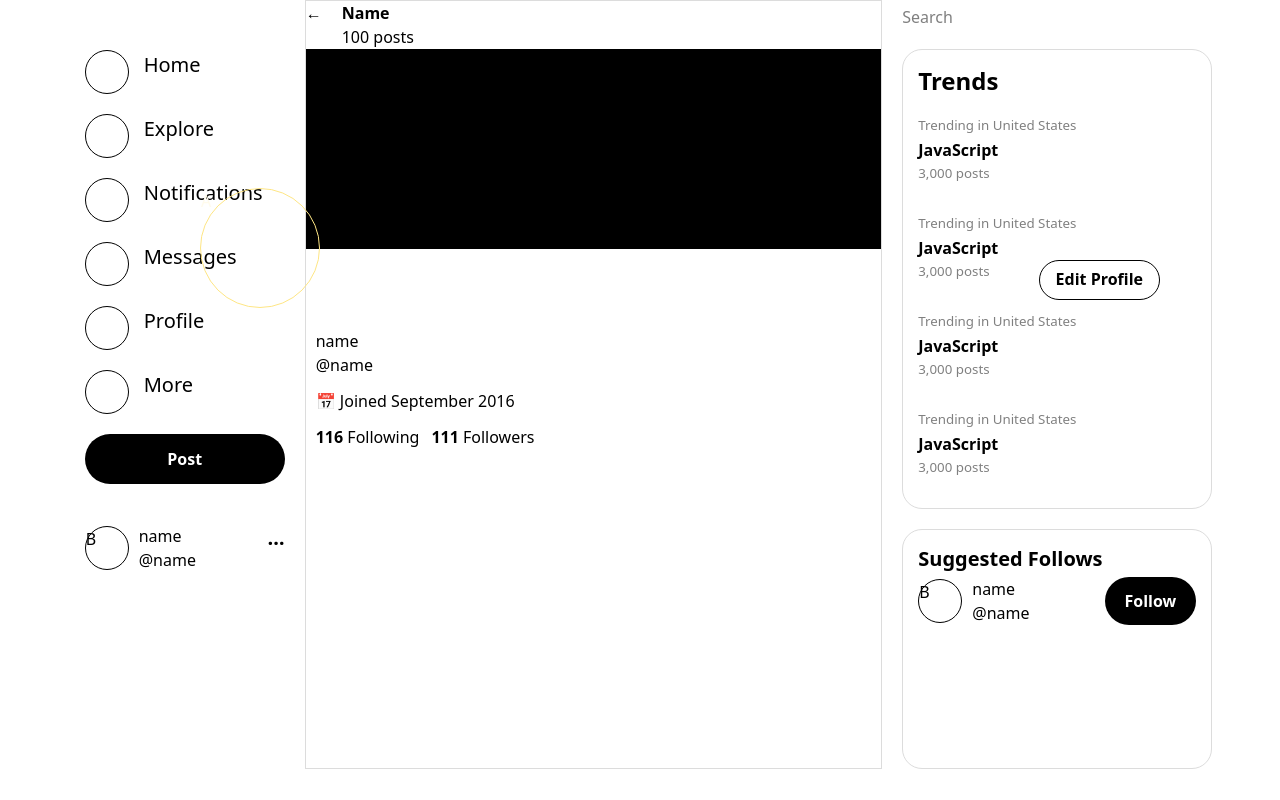
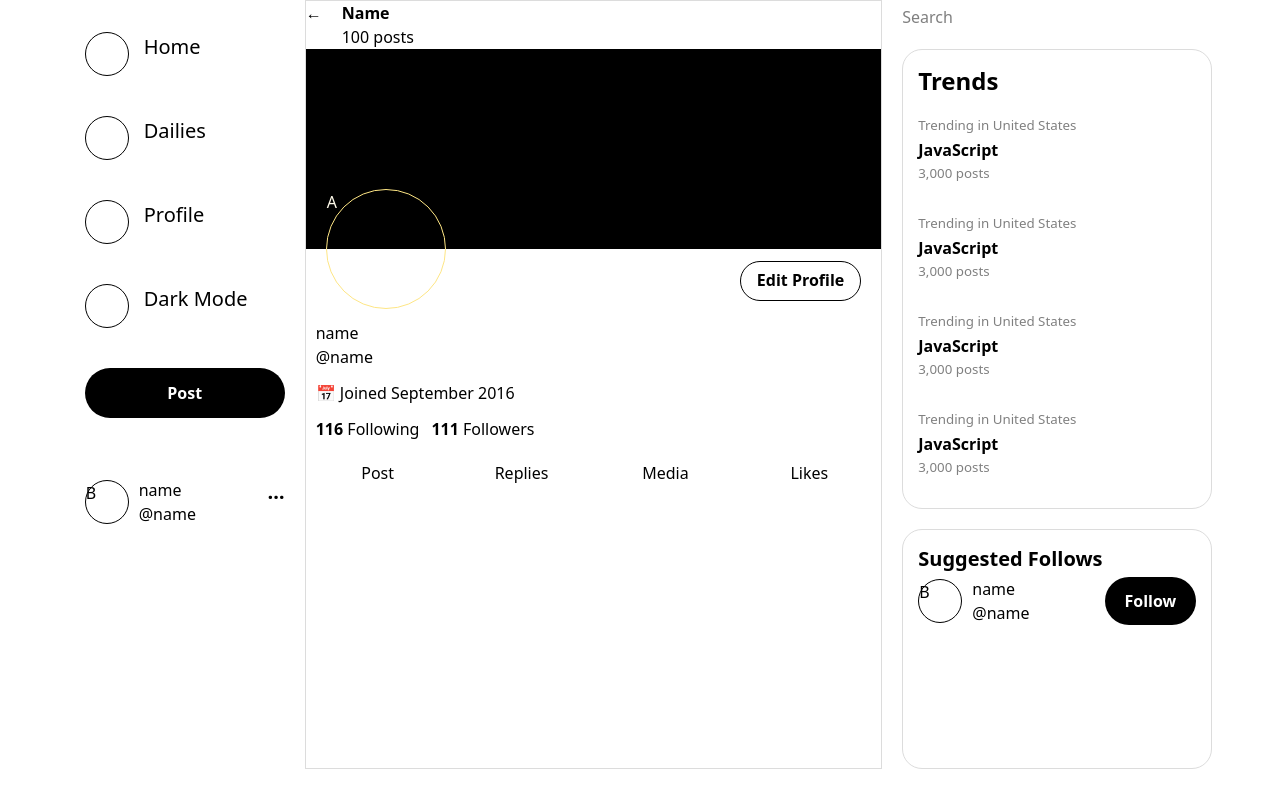
Before and after one commit to JB012/twitter-replica, a React (Vite) app: page / in a window 1280 px wide. Built offline with nearby package versions, Linux system fonts and the light colour scheme.

Commit message:
Completed profile page, added/removed page features

```diff
--- a/src/components/PageOptions.jsx
+++ b/src/components/PageOptions.jsx
@@ -4,23 +4,15 @@ function PageOptions() {
     return (
         <div id="home-left">
           <div className='flex flex-col items-end sticky self-start w-full gap-y-[50px] top-0'>
-            <div id='pages-option-container'>
-                <div className='flex flex-col gap-y-5'>
+            <div id='pages-option-container h-full'>
+                <div className='flex flex-col pt-8 gap-y-10 justify-around h-full'>
                   <div className='page-option-item'>
                     <div className='profile-img'></div>
                     <a href="/" className='home-left-option'>Home</a>
                   </div>
                   <div className='page-option-item'>
                     <div className='profile-img'></div>
-                    <a href="/" className='home-left-option'>Explore</a>
-                  </div>
-                  <div className='page-option-item'>
-                    <div className='profile-img'></div>
-                    <a href="/" className='home-left-option'>Notifications</a>
-                  </div>
-                  <div className='page-option-item'>
-                    <div className='profile-img'></div>
-                    <a href="/" className='home-left-option'>Messages</a>
+                    <a href="/" className='home-left-option'>Dailies</a>
                   </div>
                   <div className='page-option-item'>
                     <div className='profile-img'></div>
@@ -28,10 +20,12 @@ function PageOptions() {
                   </div>
                   <div className='page-option-item'>
                     <div className='profile-img'></div>
-                    <a href="/" className='home-left-option'>More</a>
+                    <a href="/" className='home-left-option'>Dark Mode</a>
                   </div>
                 </div>
-              <button id="side-post-button" className='light-mode-btn w-[200px] h-[50px]'>Post</button>
+              <div className='py-10'>
+                <button id="side-post-button" className='light-mode-btn w-[200px] h-[50px]'>Post</button>
+              </div>
               <div className='flex gap-2.5 w-full'>
                 <div className='flex flex-col pt-5 w-full'>
                     <div className='flex gap-2.5'>
--- a/src/components/ProfilePage.jsx
+++ b/src/components/ProfilePage.jsx
@@ -3,7 +3,7 @@ import '../index.css'
 function ProfilePage() {
     return (
         <div className="light-mode-middle-container">
-            <div className="flex flex-col">
+            <div className="flex flex-col relative">
                 <div className="flex gap-[20px] w-full">
                     <div>&larr;</div>
                     <div className="flex flex-col">
@@ -19,12 +19,12 @@ function ProfilePage() {
                     h
                 </div>
                 <div className='flex w-full justify-between'>
-                    <div className='border border-solid border-amber-200 min-w-30 h-30 rounded-full absolute top-47 left-50 text-amber-50'>
+                    <div className='border border-solid border-amber-200 min-w-30 h-30 rounded-full absolute top-47 left-5 text-amber-50'>
                         A
                     </div>
-                    <button className='border rounded-full absolute right-30 top-65 px-4 py-2 pt-1.5 font-semibold'>Edit Profile</button>
+                    <button className='border rounded-full absolute right-5 top-65 px-4 py-2 pt-1.5 font-semibold'>Edit Profile</button>
                 </div>
-                <div className='flex flex-col pt-20 px-2.5'>
+                <div className='flex flex-col pt-18 px-2.5'>
                     <div className=''>
                         name
                     </div>
@@ -43,6 +43,12 @@ function ProfilePage() {
                         </div>
                     </div>
                 </div>
+                <div className='flex w-full justify-between pt-5'>
+                    <button className='profile-toggle-page-btn'>Post</button>
+                    <button className='profile-toggle-page-btn'>Replies</button>
+                    <button className='profile-toggle-page-btn'>Media</button>
+                    <button className='profile-toggle-page-btn'>Likes</button>
+                </div>
 
             </div>
         </div>
--- a/src/index.css
+++ b/src/index.css
@@ -143,3 +143,8 @@
   font-weight: bold;
   font-size: larger;
 }
+
+.profile-toggle-page-btn {
+  text-align: center;
+  width: 100%;
+}
```
